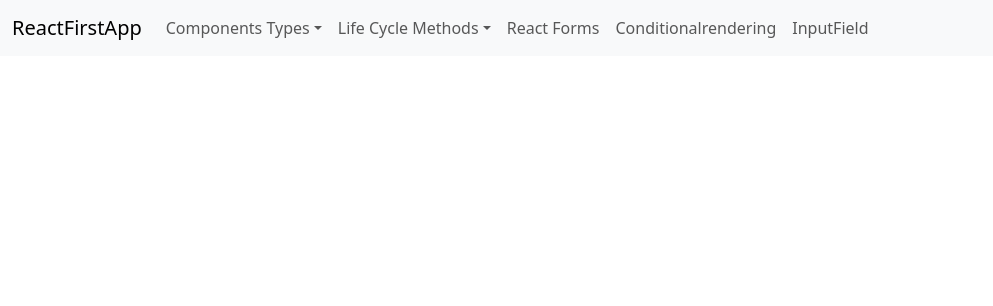
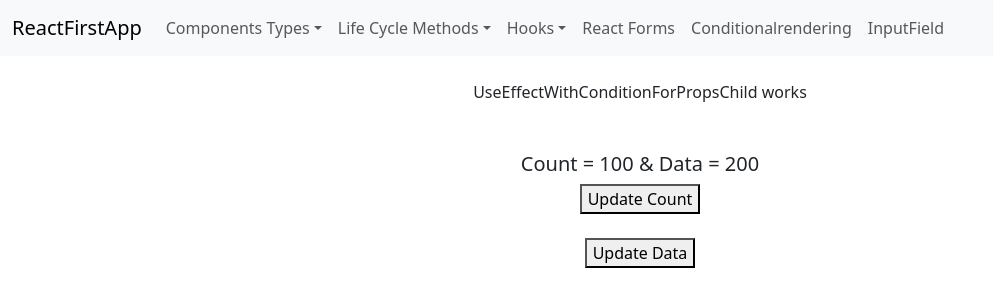
Before and after one commit to prasadkadam186/reactfirstapp, a React (Create React App) app: page /UseEffectWithConditionForPropsParent in a window 1280 px wide. Shown: the top 306 px of the page, without its empty margins (0-993 px from the left). Built offline with nearby package versions, Linux system fonts and the light colour scheme.

Commit message:
UseEffect hook completed with default and condition
UseEffect hook completed with default and condition

```diff
--- a/src/App.js
+++ b/src/App.js
@@ -13,6 +13,9 @@ import ComponentDidMount from './Life-cycle-methods/ComponentDidMount';
 import ComponentDidUpdate from './Life-cycle-methods/ComponentDidUpdate';
 import ComponentShouldUpdate from './Life-cycle-methods/ComponentShouldUpdate';
 import ComponentWillUnmountParent from './Life-cycle-methods/ComponentWillUnmountParent'
+import UserEffectHook from './Hooks/UseEffectHooks'
+import UseEffectWithConditionOnState from './Hooks/UseEffectWithConditionOnState'
+import UseEffectWithConditionForPropsParent from './Hooks/UseEffectWithConditionForPropsParent'
 
 function App() {
   const [name, setName] = useState("Test User");
@@ -42,6 +45,9 @@ function App() {
             <Route path='ComponentDidUpdate' element={<ComponentDidUpdate/>}/>
             <Route path='ComponentShouldUpdate' element={<ComponentShouldUpdate/>}/>
             <Route path='ComponentWillUnmountParent' element={<ComponentWillUnmountParent/>}/>
+            <Route path='UserEffectHook' element={<UserEffectHook/>}/>
+            <Route path='UseEffectWithConditionOnState' element={<UseEffectWithConditionOnState/>}/>
+            <Route path='UseEffectWithConditionForPropsParent' element={<UseEffectWithConditionForPropsParent/>}/>
           </Routes>
         </div>
       </Router>
--- /dev/null
+++ b/src/Hooks/UseEffectHooks.js
@@ -0,0 +1,20 @@
+// Hooks : If we want to use special feature of class components like state, lifecycle methods or pure
+//         in function based component then we have to used the hooks.
+//  useEffect() (in function Comp) = ComponentDidMount(),ComponentDidUpdate(), ComponentWillUnmount()
+import React, {useEffect, useState} from "react";
+function UserEffectHook()
+{
+    const [count, setCount] = useState(0);
+    useEffect(()=>{
+        alert("useEffect called", count)
+    })
+    return(
+        <div>
+            UserEffectHook component called <h5>{count}</h5>
+            <br/><br/>
+            <button onClick={()=>{setCount(count+1)}}>Update Count </button>
+        </div>
+    )
+
+}
+export default UserEffectHook;
--- /dev/null
+++ b/src/Hooks/UseEffectWithConditionForPropsChild.js
@@ -0,0 +1,14 @@
+import React,{useEffect} from "react"
+function UseEffectWithConditionForPropsChild(props)
+{
+    // Below useEffect hook called only on updation of count props.
+    useEffect(()=>{
+        alert("UseEffectCalled for count")
+    },[props.count])
+    return(
+        <div>
+            UseEffectWithConditionForPropsChild works
+        </div>
+    )
+}
+export default UseEffectWithConditionForPropsChild;
--- /dev/null
+++ b/src/Hooks/UseEffectWithConditionForPropsParent.js
@@ -0,0 +1,18 @@
+import React, { useState } from "react";
+import UseEffectWithConditionForPropsChild from './UseEffectWithConditionForPropsChild'
+function UseEffectWithConditionForPropsParent()
+{
+    const [count,setCount]=useState(100);
+    const [data, setData]=useState(200);
+    return(
+        <div>
+            <UseEffectWithConditionForPropsChild count={count} data={data}/>
+            <br/><br/>
+            <h5>Count = {count} & Data = {data}</h5>
+            <button onClick={()=>{setCount(count+1)}}>Update Count</button>
+            <br/><br/>
+            <button onClick={()=>{setData(data+1)}}>Update Data</button>
+        </div>
+    )
+}
+export default UseEffectWithConditionForPropsParent;
--- /dev/null
+++ b/src/Hooks/UseEffectWithConditionOnState.js
@@ -0,0 +1,21 @@
+import React,{useEffect, useState} from "react";
+function UseEffectWithConditionOnState()
+{
+    const [count, setCount]=useState(100);
+    const [data, setData]=useState(200);
+    // Calling useEffect only when updating of data state i.e on click of Update Data button
+    useEffect(()=>{
+        alert("calling useEffect")
+    },[data])
+    return(
+        <div>
+            UseEffectWithConditionOnState loaded
+            <br/><br/>
+            <h5>Count = {count} & Data = {data}</h5>
+            <button onClick={()=>{setCount(count+1)}}>Update Count</button>
+            <br/><br/>
+            <button onClick={()=>{setData(data+1)}}>Update Data</button>
+        </div>
+    )
+}
+export default UseEffectWithConditionOnState;
--- a/src/navbar/navbar.js
+++ b/src/navbar/navbar.js
@@ -13,6 +13,7 @@ function Navbar() {
                             {/* <li className="nav-item">
                                 <Link className="nav-link" to="/teacher">Teacher</Link>
                             </li> */}
+                            {/* Component Dropdown Menu */}
                             <li className="nav-item dropdown">
                                 <a
                                     className="nav-link dropdown-toggle"
@@ -33,7 +34,7 @@ function Navbar() {
                                     </li>
                                 </ul>
                             </li>
-                            {/* Dropdown Menu */}
+                            {/* Life Cycle Dropdown Menu */}
                             <li className="nav-item dropdown">
                                 <a
                                     className="nav-link dropdown-toggle"
@@ -66,6 +67,30 @@ function Navbar() {
                                     </li>
                                 </ul>
                             </li>
+                            {/* Hooks Dropdown Menu */}
+                            <li className="nav-item dropdown">
+                                <a
+                                    className="nav-link dropdown-toggle"
+                                    href="#"
+                                    id="navbarDropdown"
+                                    role="button"
+                                    data-bs-toggle="dropdown"
+                                    aria-expanded="false"
+                                >
+                                    Hooks
+                                </a>
+                                <ul className="dropdown-menu" aria-labelledby="navbarDropdown">
+                                    <li>
+                                        <Link className="dropdown-item" to="UserEffectHook">UserEffectHook</Link>
+                                    </li>
+                                    <li>
+                                        <Link className="dropdown-item" to="UseEffectWithConditionOnState">UseEffectWithConditionOnState</Link>
+                                    </li>
+                                    <li>
+                                        <Link className="dropdown-item" to="UseEffectWithConditionForPropsParent">UseEffectWithConditionForProps</Link>
+                                    </li>
+                                </ul>
+                            </li>
                             <li className="nav-item">
                                 <Link className="nav-link" to="/Loginform">React Forms</Link>
                             </li>
@@ -75,6 +100,7 @@ function Navbar() {
                             <li>
                                 <Link className="nav-link" to="/Inputbox">InputField</Link>
                             </li>
+
                         </ul>
                     </div>
                 </div>
```
